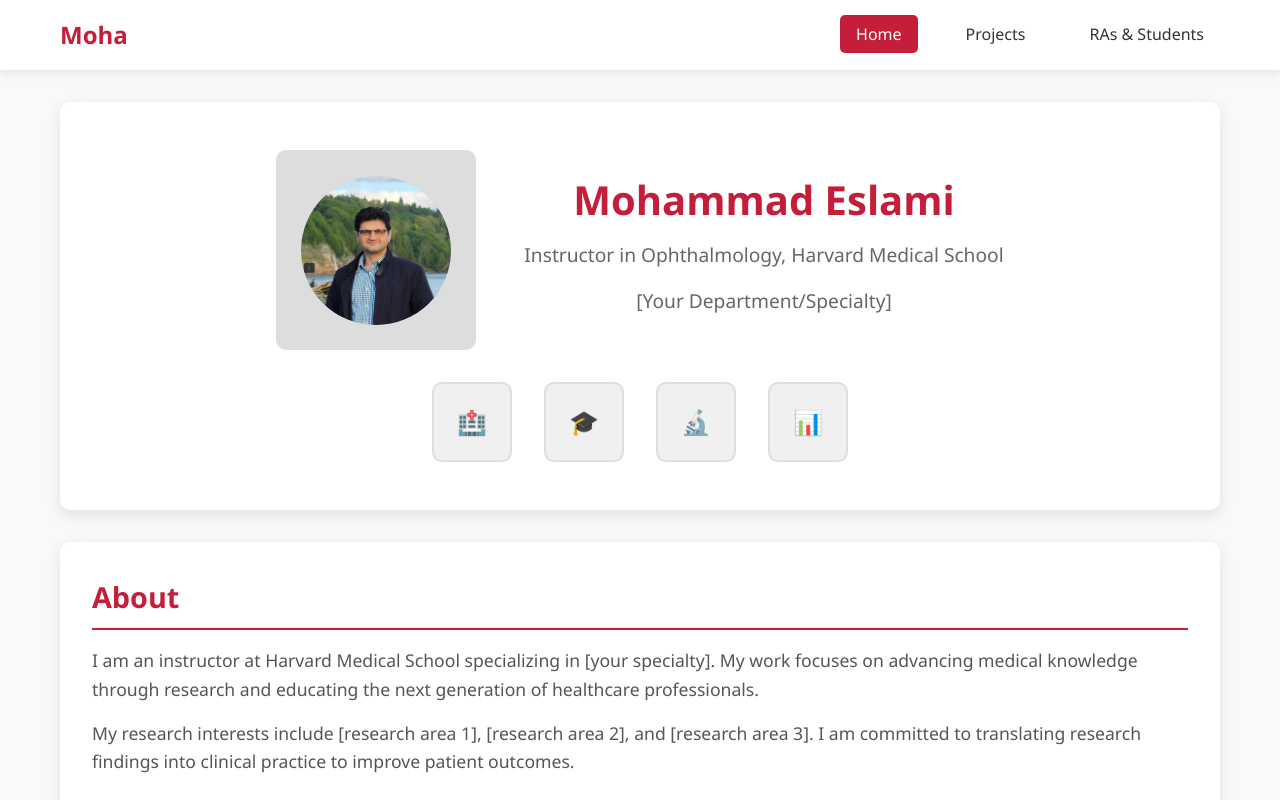
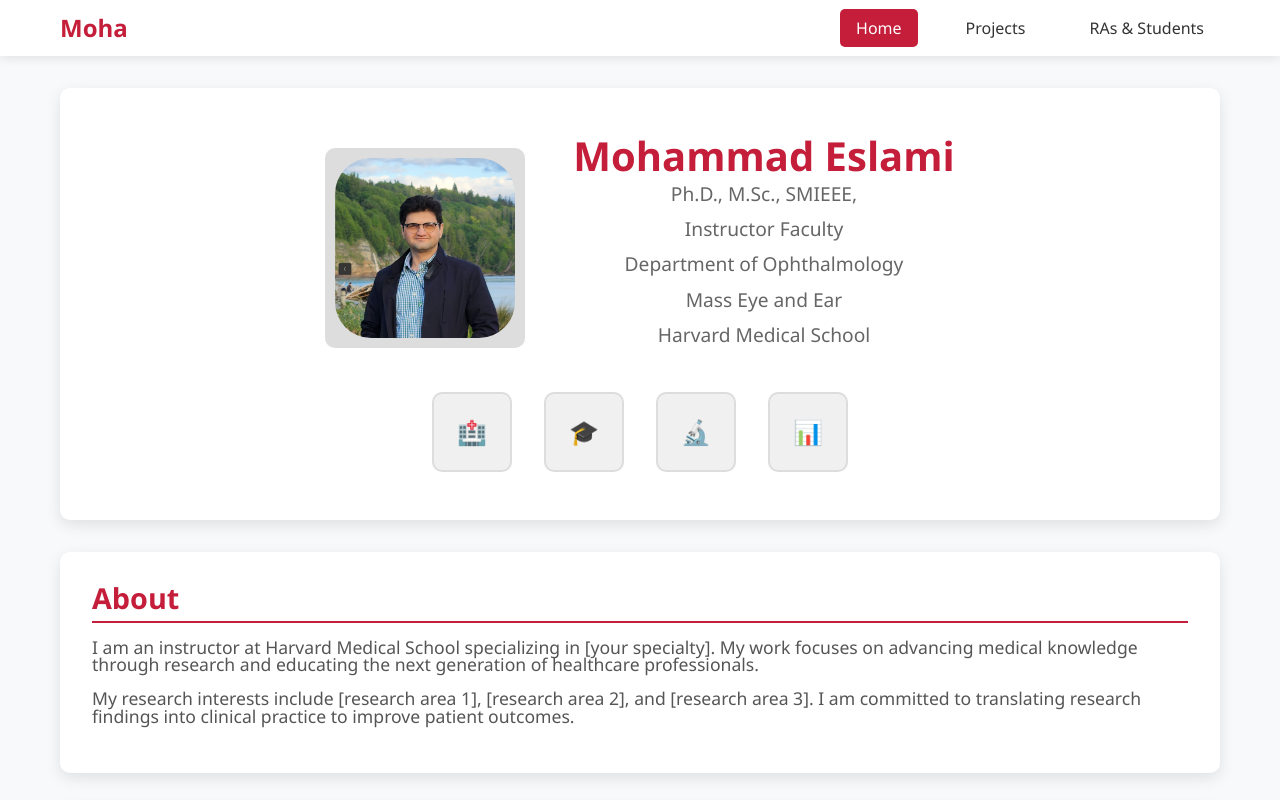
Before and after one commit to mohaEs/mohaEs.github.io, a plain HTML site: page index.html in a window 1280 px wide. Shown: the top 800 px of the page. Drawn offline with Linux system fonts and the light colour scheme.

Commit message:
Update index.html

```diff
--- a/index.html
+++ b/index.html
@@ -13,7 +13,7 @@
 
         body {
             font-family: 'Segoe UI', Tahoma, Geneva, Verdana, sans-serif;
-            line-height: 1.6;
+            line-height: 1;
             color: #333;
             background: #f8f9fa;
         }
@@ -229,12 +229,15 @@
         <div class="header">
             <div class="profile-section">
                 <div class="profile-img">
-                    <img src="./images/02.png" alt="Profile Photo" style="width: 150px; height: auto; border-radius: 70%;">
+                    <img src="./images/02.png" alt="Profile Photo" style="width: 180px; height: auto; border-radius: 20%;">
                 </div>
                 <div class="profile-info">
                     <h1>Mohammad Eslami</h1>
-                    <p>Instructor in Ophthalmology, Harvard Medical School</p>
-                    <p>[Your Department/Specialty]</p>
+                    <p>Ph.D., M.Sc., SMIEEE, </p>
+                    <p>Instructor Faculty</p>
+                    <p>Department of Ophthalmology</p>
+                    <p>Mass Eye and Ear</p>
+                    <p>Harvard Medical School</p>
                 </div>
             </div>
 
```
